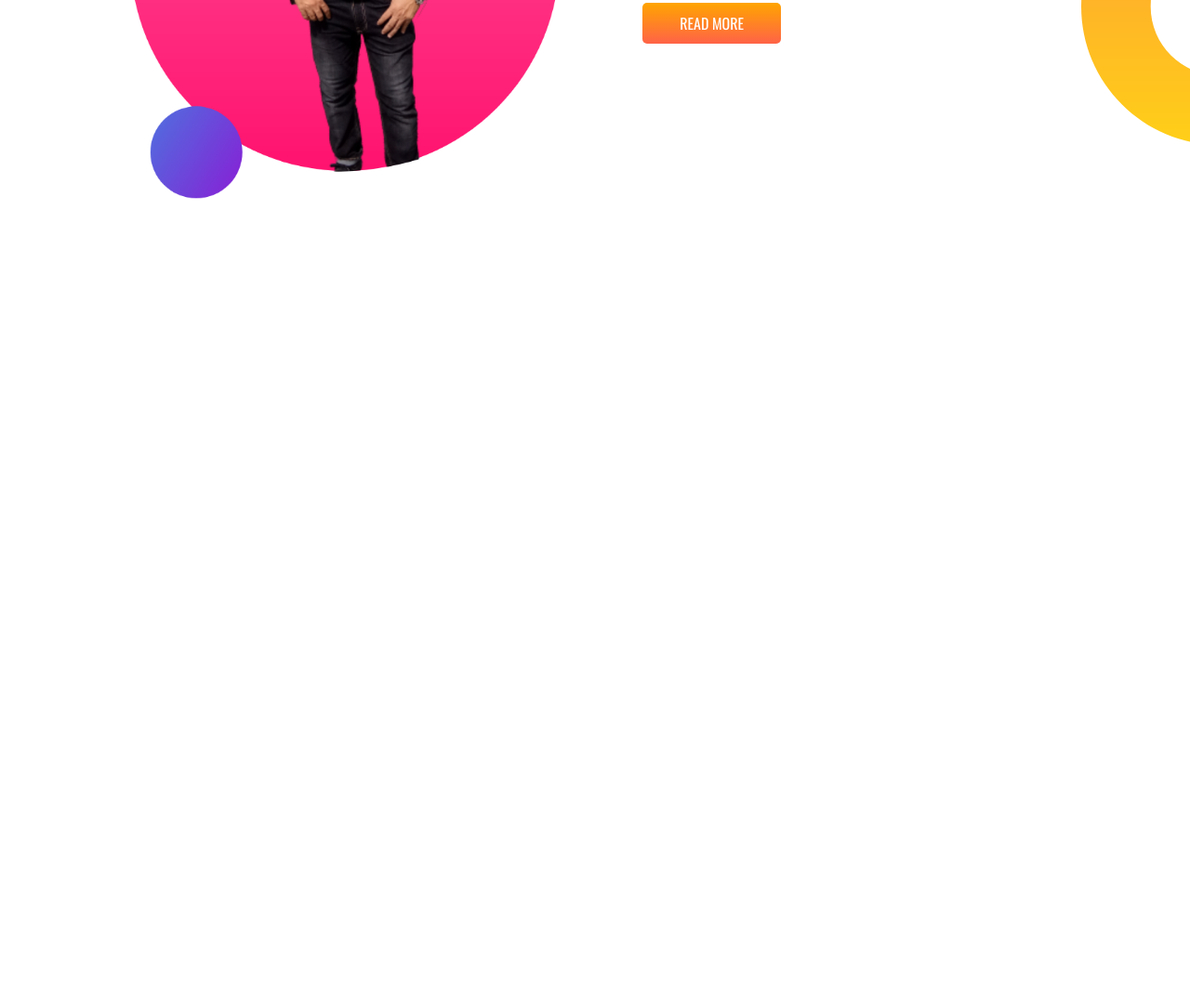
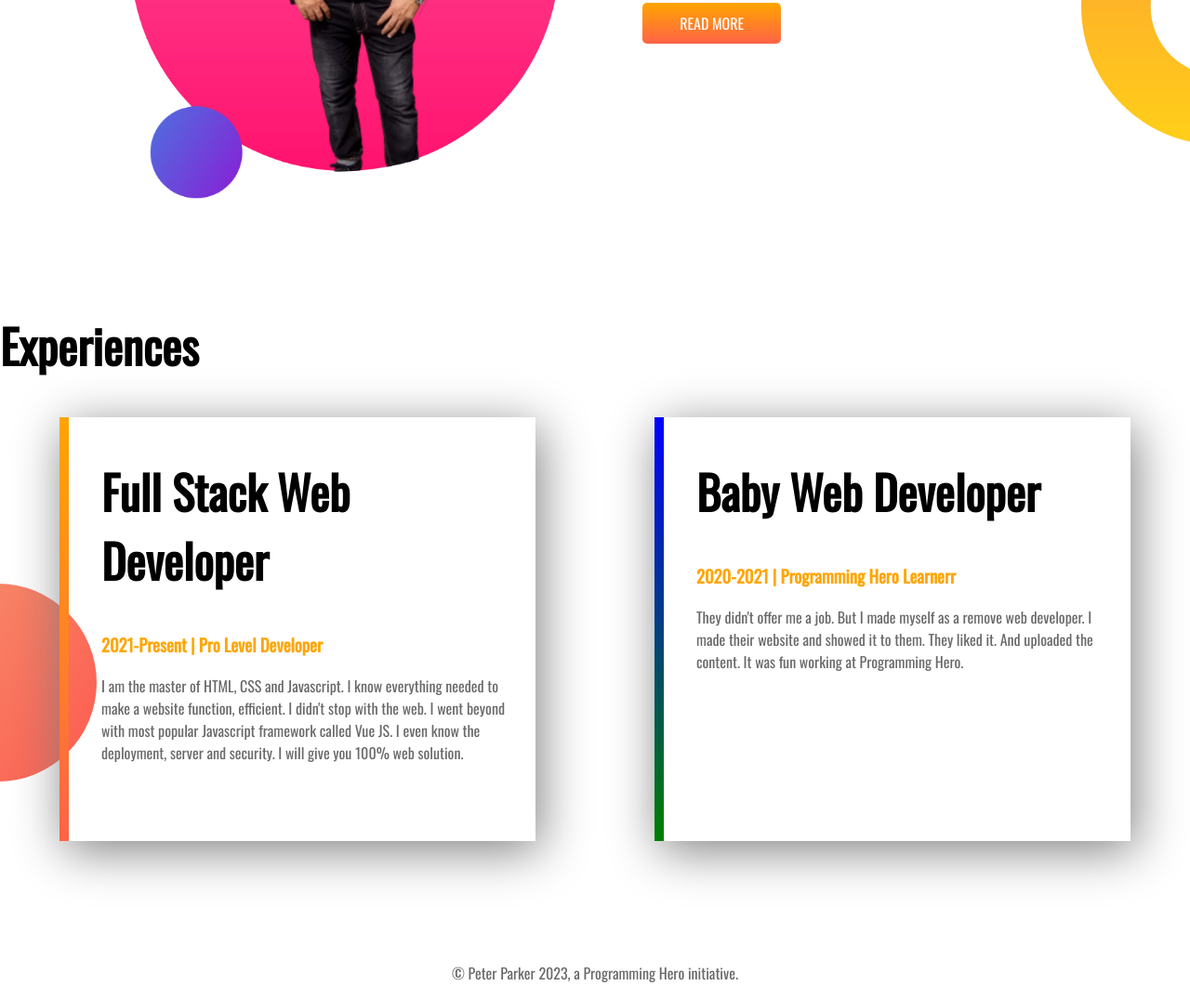
Before and after one commit to mmoniruzzaman1981/my-developer--portfolio, a plain HTML site: page index.html in a window 1280 px wide. Shown: the part 848-1923 px from the top of the page at 93% size. Before the commit the page ends 1140 px from the top, so only its background shows below. Drawn offline with nearby package versions, Linux system fonts and the light colour scheme.

Commit message:
complete this tusk

```diff
--- a/index.html
+++ b/index.html
@@ -18,7 +18,7 @@
         <div class="width">
             <h1>Welcome To</h1>
             <h1><SPan class="name">Zobayer Ahmad</SPan> World</h1>
-            <h3>Cute Baby and Polite</h3>
+            <h3 class="h3-color">Cute Baby and Polite</h3>
             <p>Lorem ipsum dolor sit amet consectetur adipisicing elit. Rem illum delectus rerum itaque exercitationem
                 officia tenetur, excepturi vel totam facere inventore atque et maxime ratione a repellendus nulla
                 quaerat. Perferendis!</p>
@@ -35,7 +35,7 @@
         </div>
         <div class="width">
             <h1>Dream As Father</h1>
-            <h3>My dream as a Father and Guide</h3>
+            <h3 class="h3-color">My dream as a Father and Guide</h3>
             <p>Lorem ipsum, dolor sit amet consectetur adipisicing elit. Sed laborum consequuntur atque vitae delectus
                 tempora aut porro impedit! Consequuntur voluptas maxime sunt earum magnam enim corporis harum quae
                 asperiores doloribus.</p>
@@ -44,6 +44,30 @@
                 MORE</a>
         </div>
     </section>
+    <section class=" section-three">
+        <h1>Experiences</h1>
+        <div class="section-display experienc-area-background ">
+            <div id="experience-border-left" class="experienc-area">
+                <h1>Full Stack Web Developer</h1>
+                <h3 class="h3-color">2021-Present | Pro Level Developer</h3>
+                <p>I am the master of HTML, CSS and Javascript. I know everything needed to make a website function,
+                    efficient. I didn't stop with the web. I went beyond with most popular Javascript framework called
+                    Vue
+                    JS. I even know the deployment, server and security. I will give you 100% web solution.</p>
+            </div>
+            <div id="experience-border" class=" experienc-area">
+                <h1>Baby Web Developer</h1>
+                <h3 class="h3-color">2020-2021 | Programming Hero Learnerr</h3>
+                <p>They didn't offer me a job. But I made myself as a remove web developer. I made their website and
+                    showed
+                    it to them. They liked it. And uploaded the content. It was fun working at Programming Hero.</p>
+            </div>
+        </div>
+        <footer>
+            <p>© Peter Parker 2023, a Programming Hero initiative.</p>
+        </footer>
+
+    </section>
 </body>
 
 </html>
--- a/style.css
+++ b/style.css
@@ -13,6 +13,10 @@ body {
     background-position: right;
 }
 
+.section-three {
+    height: 80%;
+}
+
 .section-display {
     display: flex;
     background-repeat: no-repeat;
@@ -23,6 +27,14 @@ h1 {
     font-size: 50px;
 }
 
+.h3-color {
+    color: orange;
+}
+
+p {
+    color: dimgray;
+}
+
 .name {
     color: red;
 }
@@ -31,7 +43,7 @@ h1 {
     width: 40%;
     padding-left: 2%;
 
-    float: left;
+
     margin-left: 5%;
 }
 
@@ -46,3 +58,38 @@ h1 {
     padding: 10px 40px;
     border-radius: 5px;
 }
+
+.experienc-area {
+    width: 40%;
+    height: 80%;
+    margin-left: 5%;
+    margin-right: 5%;
+    padding-left: 35px;
+    padding-right: 10px;
+    padding-right: 10px;
+    box-shadow: 5px 10px 50px gray;
+}
+
+#experience-border {
+    border-left: 10px solid;
+    border-image: linear-gradient(blue, green);
+    border-image-slice: 1;
+}
+
+#experience-border-left {
+    border-left: 10px solid;
+    border-image: linear-gradient(orange, tomato);
+    border-image-slice: 1;
+}
+
+
+.experienc-area-background {
+    background-image: url("images/exp-bg.png");
+    background-repeat: no-repeat;
+    background-position: left;
+
+}
+
+footer {
+    text-align: center;
+}
```
